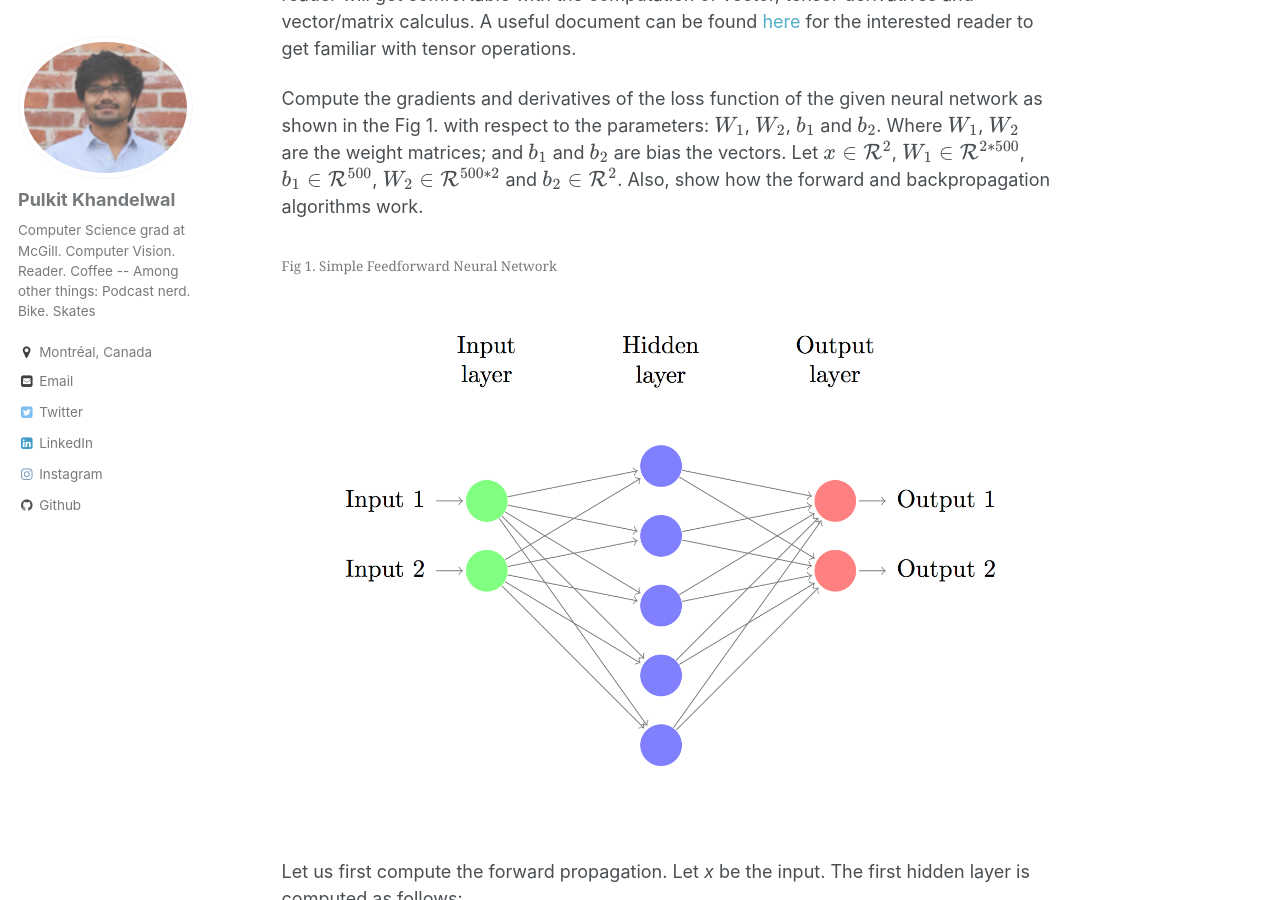
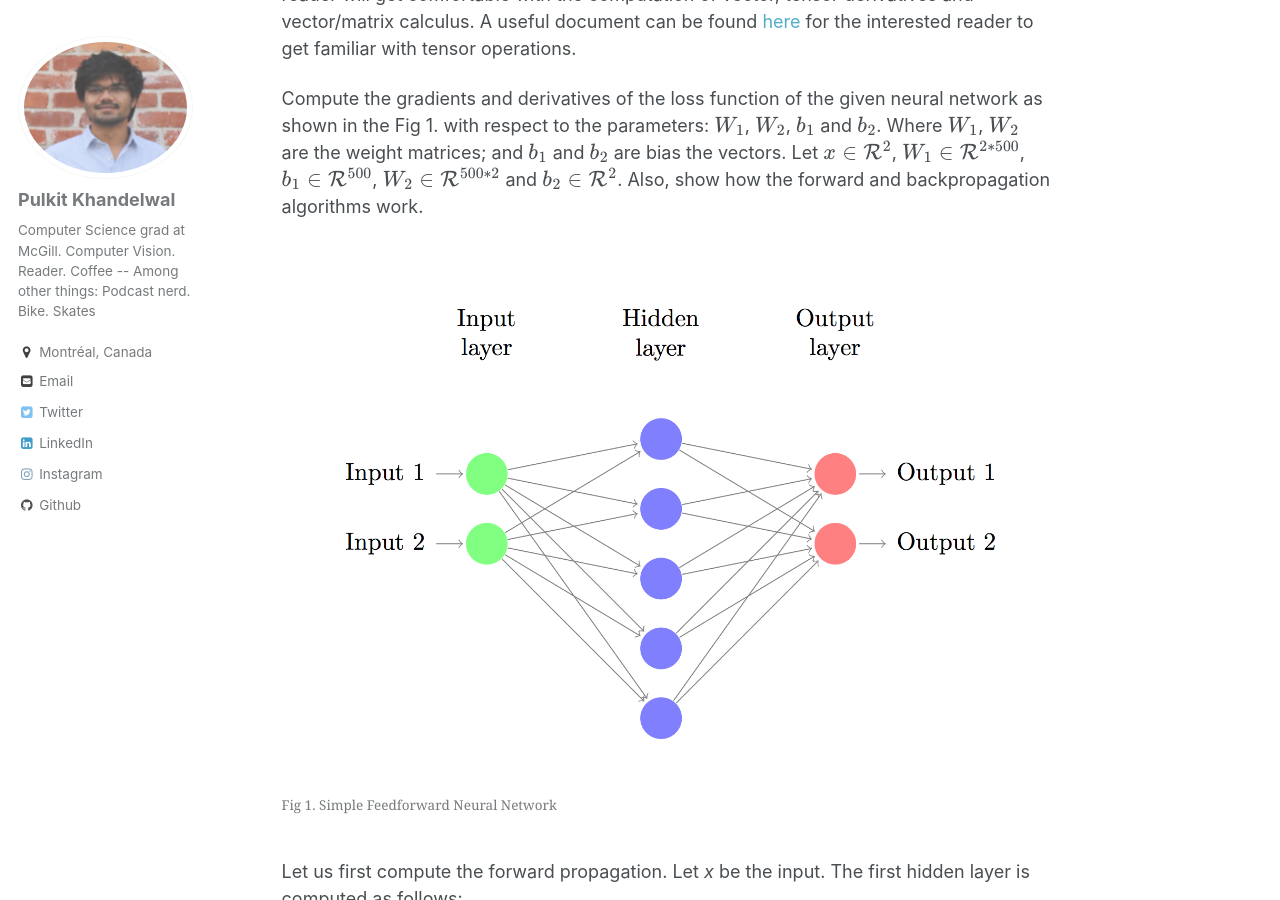
Before and after one commit to Pulkit-Khandelwal/pulkit-khandelwal.github.io, a Jekyll site: the page built from _blog/post_4.html, in a window 1280 px wide and 900 px high, scrolled down 315 px. Built offline with Jekyll 4.4.1, drawn with Linux system fonts in a browser that asks for light colours; formulas are drawn with MathJax 3.

Commit message:
Update post_4.html

```diff
--- a/_blog/post_4.html
+++ b/_blog/post_4.html
@@ -32,8 +32,8 @@ Let <span class="math inline">\(x \in \mathcal{R}^2\)</span>, <span class="math
 Also, show how the forward and backpropagation algorithms work.</p>
 
 <figure>
+<img src="https://github.com/Pulkit-Khandelwal/pulkit-khandelwal.github.io/blob/master/_blog/nn-3-layer-network.png?raw=true" alt="Simple Feedforward Neural Network" width="600" height="600" align="middle">
 <figcaption>Fig 1. Simple Feedforward Neural Network</figcaption>
-<img src="https://github.com/Pulkit-Khandelwal/pulkit-khandelwal.github.io/blob/master/_blog/nn-3-layer-network.png?raw=true" alt="Simple Feedforward Neural Network" width="600" height="600" align="middle">
 </figure>
 
 <p>Let us first compute the forward propagation. Let <em>x</em> be the input.
@@ -54,16 +54,16 @@ The first hidden layer is computed as follows: <span class="math display">\[z_{1
  Now, let’s see how the derivatives are computed with respect to the hidden nodes and bias vectors. Refer Fig 3.</p>
 
 <figure>
+<img src="https://github.com/Pulkit-Khandelwal/pulkit-khandelwal.github.io/blob/master/_blog/forward.png?raw=true" alt="Feedforward Circuit Diagram" width="600" height="600" align="middle">
 <figcaption>Fig 2. Feedforward Circuit Diagram</figcaption>
-<img src="https://github.com/Pulkit-Khandelwal/pulkit-khandelwal.github.io/blob/master/_blog/forward.png?raw=true" alt="Feedforward Circuit Diagram" width="600" height="600" align="middle">
 </figure>
 
 <figure>
+<img src="https://github.com/Pulkit-Khandelwal/pulkit-khandelwal.github.io/blob/master/_blog/backward.png?raw=true" alt="Backpropagation Circuit Diagram" width="600" height="600" align="middle">
 <figcaption>Fig 3. Backpropagation Circuit Diagram</figcaption>
-<img src="https://github.com/Pulkit-Khandelwal/pulkit-khandelwal.github.io/blob/master/_blog/backward.png?raw=true" alt="Backpropagation Circuit Diagram" width="600" height="600" align="middle">
 </figure>
 
- <p>We have to compute the derivative of the loss function with respect to <span class="math inline">\(W_{1}\)</span>, <span class="math inline">\(W_{2}\)</span>, <span class="math inline">\(b_{1}\)</span> and <span class="math inline">\(b_{2}\)</span> that is see the effect of these parameters on the loss function (which we actually have to minimize).</p>
+<p>We have to compute the derivative of the loss function with respect to <span class="math inline">\(W_{1}\)</span>, <span class="math inline">\(W_{2}\)</span>, <span class="math inline">\(b_{1}\)</span> and <span class="math inline">\(b_{2}\)</span> that is see the effect of these parameters on the loss function (which we actually have to minimize).</p>
 
 <p>Below are the steps to compute the various gradients as shown in figure:</p>
 <p><span class="math display">\[Loss = y * ln(\sigma(z_{2})) + (1-y) * ln(1-\sigma(z_{2}))
```
